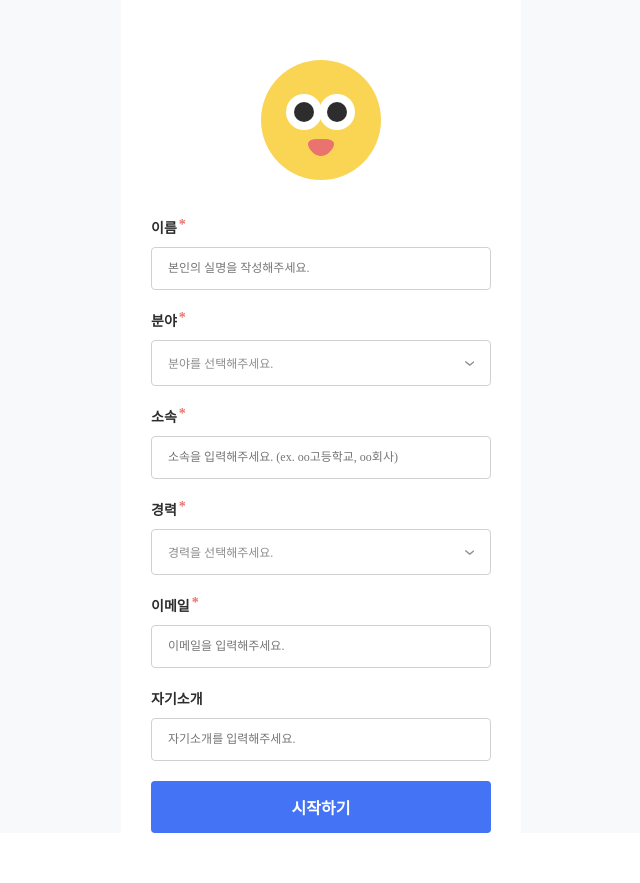
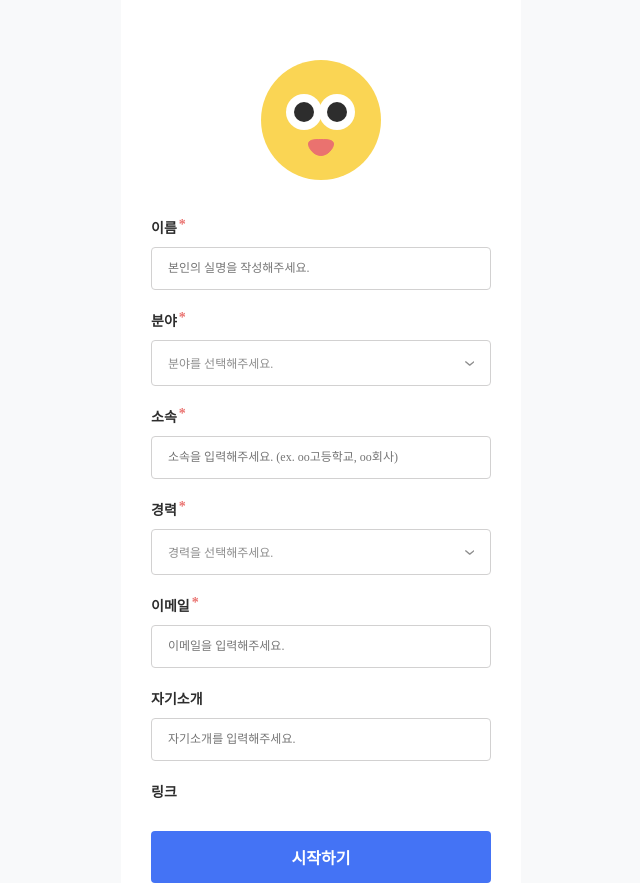
Before and after one commit to guesung/unithon-client-publish, a Next.js app: page /createProfile in a window 1280 px wide. Shown: the whole page, without its empty margins (319-959 px from the left). Before the commit the page ends 833 px from the top, so only its background shows below. Built offline with nearby package versions, Linux system fonts and the light colour scheme.

Commit message:
fix: api cores 해결

```diff
--- a/src/pages/createProfile/index.tsx
+++ b/src/pages/createProfile/index.tsx
@@ -6,7 +6,7 @@ import Select from "@/components/common/Select";
 import { getLoginQueryData } from "@/queries/useLoginQuery";
 import useProfilMutation from "@/queries/useProfileMutation";
 import { Position, Profile, ProfileForm } from "@/types/profile";
-import { useRouter } from "next/navigation";
+import { useRouter, useSearchParams } from "next/navigation";
 import { useState } from "react";
 import { useForm } from "react-hook-form";
 import { styled } from "styled-components";
@@ -17,11 +17,12 @@ interface Inputs {
 }
 
 export default function Page() {
+  const searchParams = useSearchParams();
   const data = getLoginQueryData();
   const [position, setPosition] = useState(data?.position);
   const [annual, setAnnual] = useState(data?.annual);
-  const { handleSubmit, register } = useForm<ProfileForm & { introduce: string }>({
-    values: { ...data, introduce: "" },
+  const { handleSubmit, register } = useForm<ProfileForm & { introduce: string; urls: [] }>({
+    defaultValues: { ...data, introduce: "" },
   });
   const { mutateAsync } = useProfilMutation();
   const router = useRouter();
@@ -33,9 +34,11 @@ export default function Page() {
     setAnnual(Number(key));
   };
 
+  const phone = searchParams.get("phoneNumber");
   const onSubmit = (body: ProfileForm & { introduce: string }) => {
-    if (position && annual) {
-      mutateAsync({ ...body, position, annual }).then(() => {
+    console.log("?@!#", data);
+    if (position && annual && phone) {
+      mutateAsync({ ...body, position, annual, phoneNumber: phone }).then(() => {
         router.push("user");
       });
     }
@@ -89,7 +92,7 @@ export default function Page() {
           <Select
             placeholder="경력을 선택해주세요."
             items={annuals}
-            itemKey={String(annual)}
+            itemKey={annual === null ? "0" : String(annual)}
             onSelect={handleAnnualSelect}
           />
         </InputWrapper>
@@ -106,6 +109,13 @@ export default function Page() {
           </LabelWrapper>
           <Input size="medium" placeholder="자기소개를 입력해주세요." register={register("introduce")} />
         </InputWrapper>
+        <InputWrapper>
+          <LabelWrapper>
+            <Label>링크</Label>
+          </LabelWrapper>
+          {/* <Input size="medium" placeholder="주소를 입력해주세요." register={register("urls")} /> */}
+        </InputWrapper>
+
         <Button type="submit" size="medium" label="시작하기" />
       </InputContainer>
     </WebAppLayout>
--- a/src/pages/login/index.tsx
+++ b/src/pages/login/index.tsx
@@ -21,8 +21,9 @@ export default function Page() {
       return;
     }
 
-    refetch();
-    router.push("createProfile");
+    refetch().finally(() => {
+      router.push(`createProfile?phoneNumber=${getValues().phone}`);
+    });
   };
 
   return (
--- a/src/queries/useCSVMutation.ts
+++ b/src/queries/useCSVMutation.ts
@@ -1,6 +1,6 @@
 import { useMutation } from "react-query";
 import { Profile } from "@/types/profile";
-import httpClient from "@/services/httClient";
+import httpClient from "@/services/httpClient";
 import { CSVForm } from "@/types/csv";
 
 const fetch = async (params: CSVForm) => {
--- a/src/queries/useLoginQuery.ts
+++ b/src/queries/useLoginQuery.ts
@@ -2,7 +2,7 @@ import { useQuery } from "react-query";
 import queryKeys from "./queryKeys";
 import { ProfileForm } from "@/types/profile";
 import { queryClient } from "@/pages/_app";
-import httpClient from "@/services/httClient";
+import httpClient from "@/services/httpClient";
 
 const fetch = async (phoneNumber: string) => {
   const { data } = await httpClient.get<ProfileForm>("/users/info", { params: { phoneNumber } });
--- a/src/queries/useProfileMutation.ts
+++ b/src/queries/useProfileMutation.ts
@@ -1,9 +1,9 @@
 import { useMutation } from "react-query";
 import { Profile } from "@/types/profile";
-import httpClient from "@/services/httClient";
+import httpClient from "@/services/httpClient";
 
-const fetch = async (params: Profile) => {
-  const { data } = await httpClient.post("/users/user", params);
+const fetch = async (params: Profile & { phoneNumber: string }) => {
+  const { data } = await httpClient.post("/users", params);
   return data;
 };
 
--- a/src/queries/useUserListQuery.ts
+++ b/src/queries/useUserListQuery.ts
@@ -1,7 +1,7 @@
 import { useQuery } from "react-query";
 import querykeys from "./queryKeys";
 import { Order, Position, Profile } from "@/types/profile";
-import httpClient from "@/services/httClient";
+import httpClient from "@/services/httpClient";
 
 const fetch = async (position: Position, order: Order) => {
   const { data } = await httpClient.get<Profile[]>("/users", { params: { position, orderType: order } });
--- a/src/services/httClient.ts
+++ /dev/null
@@ -1,7 +0,0 @@
-import axios from "axios";
-
-const httpClient = axios.create();
-httpClient.defaults.baseURL = "https://cce8-223-38-24-245.ngrok.io/";
-httpClient.defaults.withCredentials = true;
-
-export default httpClient;
--- /dev/null
+++ b/src/services/httpClient.ts
@@ -0,0 +1,7 @@
+import axios from "axios";
+
+const httpClient = axios.create();
+httpClient.defaults.baseURL = "https://b460-223-38-24-245.ngrok-free.app/";
+httpClient.defaults.headers["ngrok-skip-browser-warning"] = "69420";
+
+export default httpClient;
```
